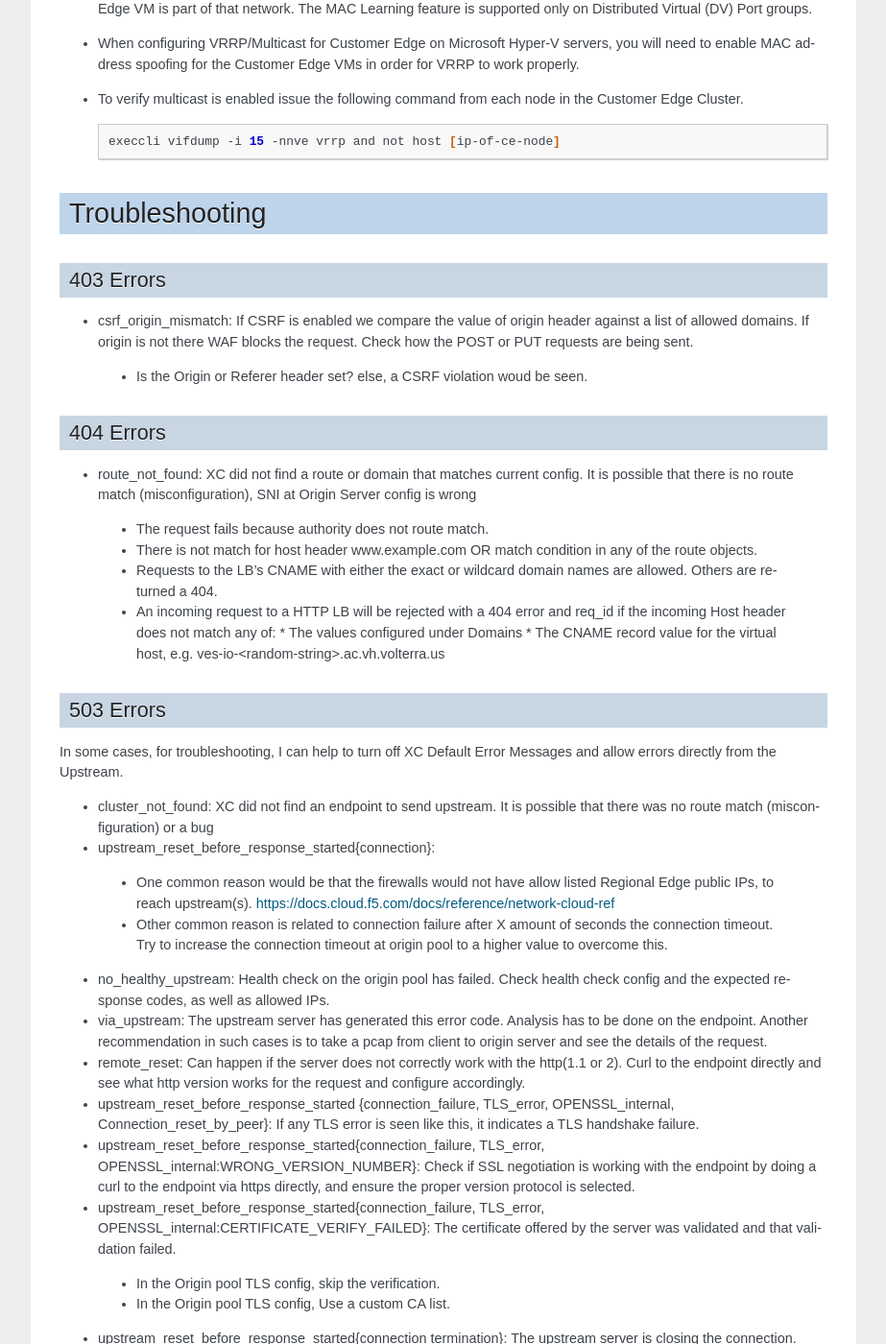
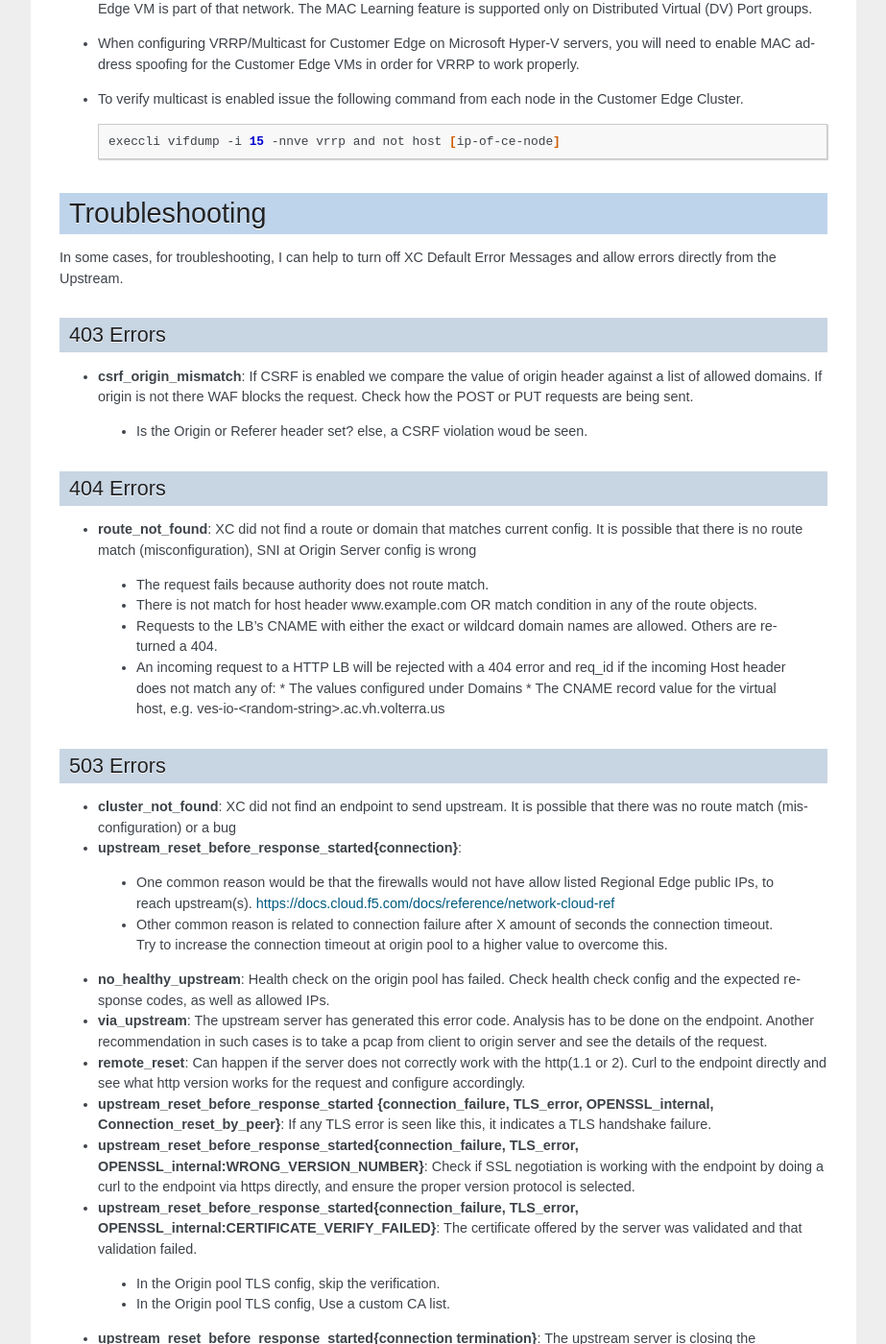
Before and after one commit to Mikej81/bigip_to_xc_faq, a Sphinx documentation site: the page built from docs/source/index.rst, in a window 1280 px wide and 1400 px high, scrolled down 24067 px. Shown: the whole window at 96% size, without its empty margins (198-1121 px from the left). Built offline with Sphinx 7.4.7, drawn with Linux system fonts in a browser that asks for light colours; the version number could not be read and is left out; some of the changed lines change nothing that is shown; some of the changed text lies outside the part shown.

Commit message:
formatting

```diff
--- a/docs/source/index.rst
+++ b/docs/source/index.rst
@@ -791,10 +791,12 @@ If you decide to enable VRRP for a cluster, the following should be evaluated to
 Troubleshooting
 ===============
 
+In some cases, for troubleshooting, I can help to turn off XC Default Error Messages and allow errors directly from the Upstream.
+
 403 Errors
 ----------
 
-* csrf_origin_mismatch: If CSRF is enabled we compare the value of origin header against a list of allowed domains.
+* **csrf_origin_mismatch**: If CSRF is enabled we compare the value of origin header against a list of allowed domains.
   If origin is not there WAF blocks the request. Check how the POST or PUT requests are being sent.
 
  - Is the Origin or Referer header set? else, a CSRF violation woud be seen.
@@ -802,7 +804,7 @@ Troubleshooting
 404 Errors
 ----------
 
-* route_not_found: XC did not find a route or domain that matches current config. It is possible that there is no route match (misconfiguration),
+* **route_not_found**: XC did not find a route or domain that matches current config. It is possible that there is no route match (misconfiguration),
   SNI at Origin Server config is wrong
 
  * The request fails because authority does not route match.
@@ -815,50 +817,40 @@ Troubleshooting
 503 Errors
 ----------
 
-In some cases, for troubleshooting, I can help to turn off XC Default Error Messages and allow errors directly from the Upstream.
+* **cluster_not_found**: XC did not find an endpoint to send upstream. It is possible that there was no route match (misconfiguration) or a bug
 
-* cluster_not_found: XC did not find an endpoint to send upstream. It is possible that there was no route match (misconfiguration) or a bug
-
-
-* upstream_reset_before_response_started{connection}:
+* **upstream_reset_before_response_started{connection}**:
 
  - One common reason would be that the firewalls would not have allow listed Regional Edge public IPs, to reach upstream(s). https://docs.cloud.f5.com/docs/reference/network-cloud-ref
  - Other common reason is related to connection failure after X amount of seconds the connection timeout. Try to increase the connection timeout at origin pool to a higher value
    to overcome this.
 
+* **no_healthy_upstream**: Health check on the origin pool has failed. Check health check config and the expected response codes, as well as allowed IPs.
 
-* no_healthy_upstream: Health check on the origin pool has failed. Check health check config and the expected response codes, as well as allowed IPs.
-
-
-* via_upstream: The upstream server has generated this error code. Analysis has to be done on the endpoint. Another recommendation in such cases is to take a pcap from
+* **via_upstream**: The upstream server has generated this error code. Analysis has to be done on the endpoint. Another recommendation in such cases is to take a pcap from
   client to origin server and see the details of the request.
 
-
-* remote_reset: Can happen if the server does not correctly work with the http(1.1 or 2). Curl to the endpoint directly and see what http version works for the request and
+* **remote_reset**: Can happen if the server does not correctly work with the http(1.1 or 2). Curl to the endpoint directly and see what http version works for the request and
   configure accordingly.
 
-
-* upstream_reset_before_response_started {connection_failure, TLS_error, OPENSSL_internal, Connection_reset_by_peer}: If any TLS error is seen like this, it indicates a TLS
+* **upstream_reset_before_response_started {connection_failure, TLS_error, OPENSSL_internal, Connection_reset_by_peer}**: If any TLS error is seen like this, it indicates a TLS
   handshake failure.
 
-
-* upstream_reset_before_response_started{connection_failure, TLS_error, OPENSSL_internal:WRONG_VERSION_NUMBER}: Check if SSL negotiation is working with the endpoint by doing a curl to the endpoint via https directly,
+* **upstream_reset_before_response_started{connection_failure, TLS_error, OPENSSL_internal:WRONG_VERSION_NUMBER}**: Check if SSL negotiation is working with the endpoint by doing a curl to the endpoint via https directly,
   and ensure the proper version protocol is selected.
 
-
-* upstream_reset_before_response_started{connection_failure, TLS_error, OPENSSL_internal:CERTIFICATE_VERIFY_FAILED}: The certificate offered by the server was validated and that validation failed.
+* **upstream_reset_before_response_started{connection_failure, TLS_error, OPENSSL_internal:CERTIFICATE_VERIFY_FAILED}**: The certificate offered by the server was validated and that validation failed.
 
  - In the Origin pool TLS config, skip the verification.
  - In the Origin pool TLS config, Use a custom CA list.
 
-
-* upstream_reset_before_response_started{connection termination}: The upstream server is closing the connection.
+* **upstream_reset_before_response_started{connection termination}**: The upstream server is closing the connection.
 
  - It is possible that the upstream server is overloaded by the requests and unable to handle it. Check response time value.
  - It is possible that on the server, the http idle timeout can be lesser than the idle-timeout on the origin-pool. It is strongly recommended that the origin-pool idle-timeout be configured to be less than that on the server.
 
 
-* upstream_reset_before_response_started{protocol_error}:
+* **upstream_reset_before_response_started{protocol_error}**:
 
   - Check if the http response headers from the origin-server have any invalid field names. Query to the origin-server directly via curl or something equivalent.
     Usually indicates that XC is seeing an error in one of the http-headers of the response from the server. We would need to see the http-headers that the origin-server
@@ -866,11 +858,11 @@ In some cases, for troubleshooting, I can help to turn off XC Default Error Mess
   - In one of the scenarios, it was seen that the origin-server may have a total of more than 100 headers(mostly duplciate headers), which XC will treat as failure parsing
     the response.
 
-* upstream_reset_before_response_started{connection_failure,delayed_connect_error:_111}: No TCP SYN-ACKs seen for the TCP connection attempts to the endpoints.
+* **upstream_reset_before_response_started{connection_failure,delayed_connect_error:_111}**: No TCP SYN-ACKs seen for the TCP connection attempts to the endpoints.
 
  - The time_to_last_downstream_tx_byte would usually show some x seconds, and the other time_to_last_* fields would be 0 in this case
 
-* upstream_reset_before_response_started{connection_termination}: This error is due to server closing the connection while connection pool is still active.
+* **upstream_reset_before_response_started{connection_termination}**: This error is due to server closing the connection while connection pool is still active.
 
  - Match the connection idle timeout between XC origin pool and Server. [Keep XC origin pool idle timeout a few seconds lesser than than the server timeout].
  - Apply retry policy for 5xx error. Packet capture if the issue still persists after applying above config changes.
@@ -878,17 +870,15 @@ In some cases, for troubleshooting, I can help to turn off XC Default Error Mess
 504 Errors
 ----------
 
-* stream_idle_timeout: Origin server took more than the idle timeout configured to respond to the request.
+* **stream_idle_timeout**: Origin server took more than the idle timeout configured to respond to the request.
 
  - Increase the idle timeout on the HTTP LB.
 
-* upstream_response_timeout: Origin server took more time than the timeout configured on the route in the Loadbalancer.
+* **upstream_response_timeout**: Origin server took more time than the timeout configured on the route in the Loadbalancer.
 
  - Increase the timeout in the miscellaneous options of the route (default 30 seconds)
 
  .. note:: Note that this response code may be seen due to TCP Connection timeout towards the upstream. It will happen in case ""route"" timeout has a lower value than ""connectionTimeout"" configured on the ""cluster"" "
-
-
 
 Other Errors
 ------------
```
Also changed, not shown: 6 other files.
